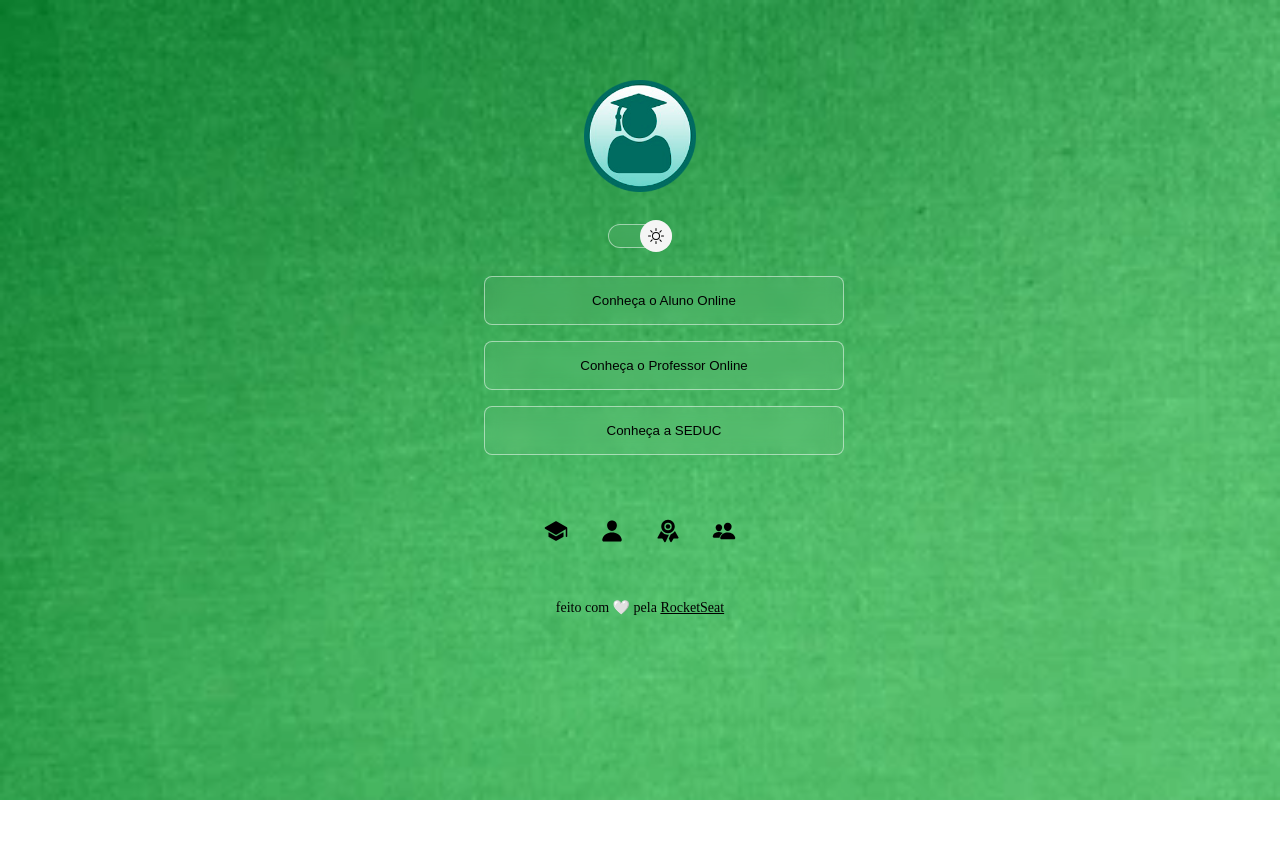
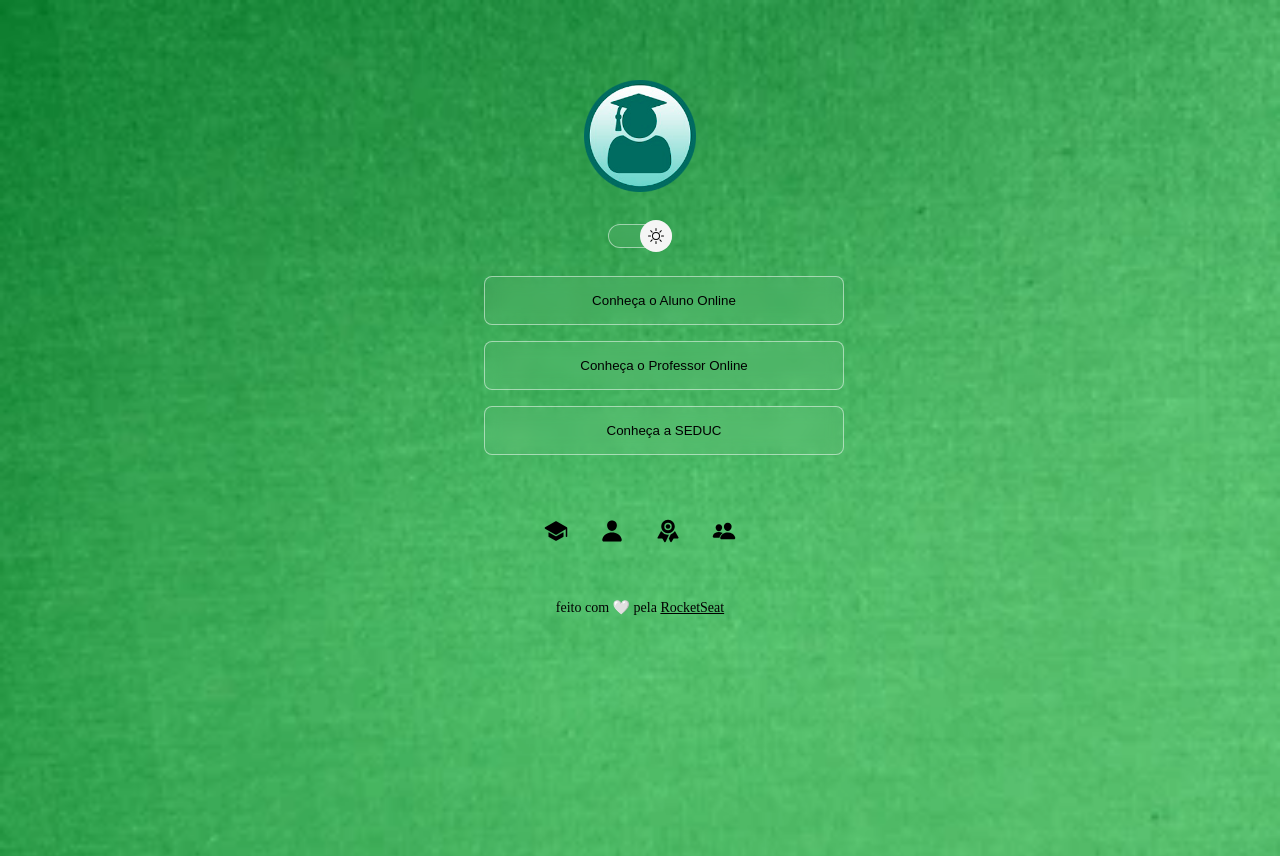
Before and after one commit to FranciscoKennedy/Projeto, a plain HTML site: page index.html in a window 1280 px wide. Both pictures are taken after a click on the element 640 px from the left and 236 px from the top of the page. Before the commit the page ends 800 px from the top, so only its background shows below. Drawn offline with nearby package versions, Linux system fonts and the light colour scheme.

Commit message:
mudança no background

```diff
--- a/style.css
+++ b/style.css
@@ -29,6 +29,7 @@ body {
   background-repeat: no-repeat;
   background-position: top center;
   background-size: cover;
+  height: 100vh;
 }
 
 body * {
@@ -38,7 +39,8 @@ body * {
 
 #container {
   width: 360px;
-  margin: 56px auto 0px auto;
+  max-width: 600px;
+  margin: 56px auto 0px;
   padding: 0 24px;
 }
 
@@ -158,3 +160,12 @@ footer {
   text-align: center;
   font-size: 14px;
 }
+
+@media (min-width: 700px) {
+  :root {
+    --bg-url: url(assets/bg-mobile.png);
+  }
+  .light {
+    --bg-url: url(assets/bg-mobile-light.png);
+  }
+}
```
Also changed, not shown: assets/bg-color-light.jpg (deleted).
